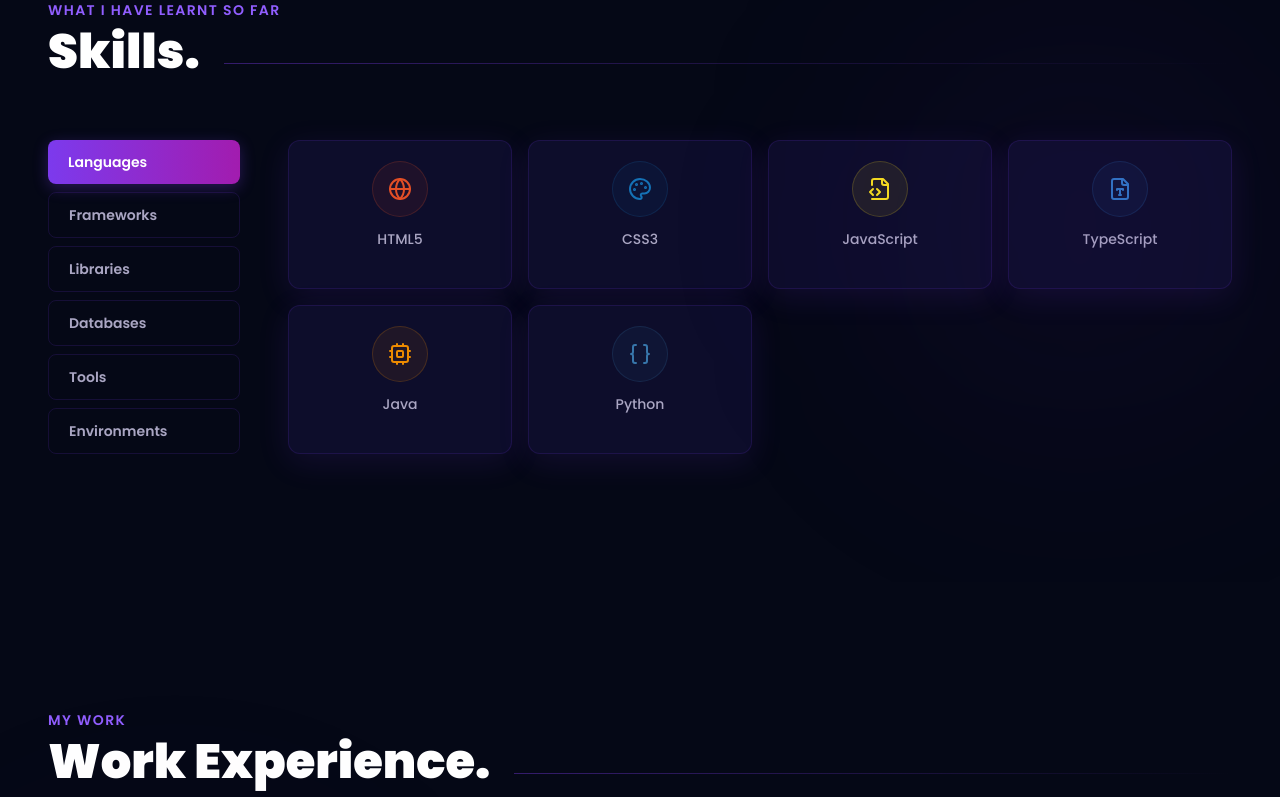
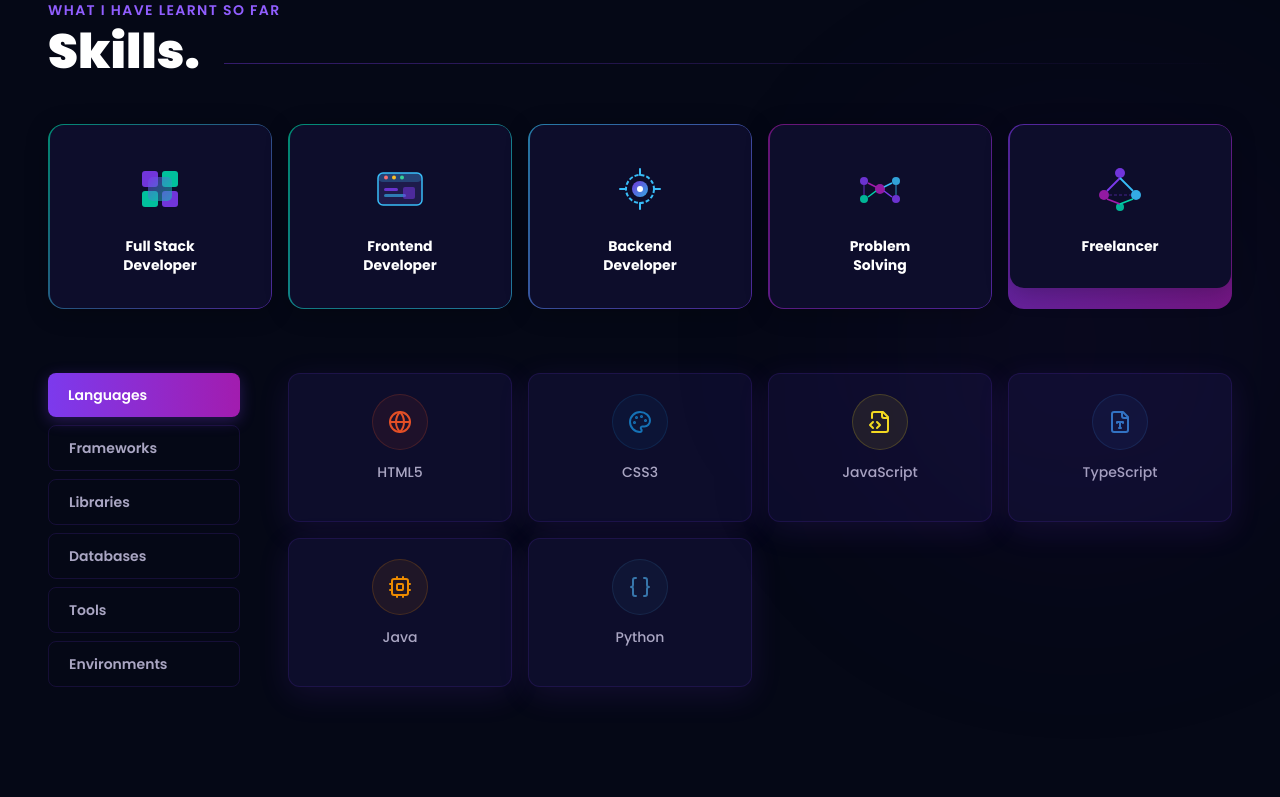
Before and after one commit to Zwubman/Portfolio, a React (Vite) app in the folder frontend/: page / in a window 1280 px wide. Shown: the part 2777-3574 px from the top of the page. Built offline with nearby package versions, Linux system fonts and the light colour scheme; no server answers.

Commit message:
feat: add specialty role cards and enhance skills section layout for improved presentation

```diff
--- a/frontend/src/components/sections/SkillsSection.jsx
+++ b/frontend/src/components/sections/SkillsSection.jsx
@@ -16,26 +16,117 @@ const iconMap = {
 const categories = ['Languages', 'Frameworks', 'Libraries', 'Databases', 'Tools', 'Environments'];
 
 const mockSkillsFallback = [
-  { id: 'l1', category: 'Languages',    name: 'HTML5',       icon_name: 'Globe',     color: '#e34f26' },
-  { id: 'l2', category: 'Languages',    name: 'CSS3',        icon_name: 'Palette',   color: '#1572b6' },
-  { id: 'l3', category: 'Languages',    name: 'JavaScript',  icon_name: 'FileCode2', color: '#f7df1e' },
-  { id: 'l4', category: 'Languages',    name: 'TypeScript',  icon_name: 'FileType',  color: '#3178c6' },
-  { id: 'l5', category: 'Languages',    name: 'Java',        icon_name: 'Cpu',       color: '#ed8b00' },
-  { id: 'l6', category: 'Languages',    name: 'Python',      icon_name: 'Braces',    color: '#3776ab' },
-  { id: 'fw1', category: 'Frameworks',  name: 'Tailwind CSS',icon_name: 'Palette',   color: '#38bdf8' },
-  { id: 'fw2', category: 'Frameworks',  name: 'Express.js',  icon_name: 'Zap',       color: '#7c3aed' },
-  { id: 'fw3', category: 'Frameworks',  name: 'NestJS',      icon_name: 'Box',       color: '#e0234e' },
-  { id: 'lib1', category: 'Libraries',  name: 'React',       icon_name: 'Atom',      color: '#61dafb' },
-  { id: 'lib2', category: 'Libraries',  name: 'Redux Toolkit',icon_name: 'Layers',   color: '#764abc' },
-  { id: 'db1', category: 'Databases',   name: 'MongoDB',     icon_name: 'HardDrive', color: '#47a248' },
-  { id: 'db2', category: 'Databases',   name: 'Firebase',    icon_name: 'Zap',       color: '#ffca28' },
-  { id: 'db3', category: 'Databases',   name: 'PostgreSQL',  icon_name: 'Database',  color: '#336791' },
-  { id: 'db4', category: 'Databases',   name: 'MySQL',       icon_name: 'Table2',    color: '#4479a1' },
-  { id: 't1',  category: 'Tools',       name: 'Git',         icon_name: 'GitBranch', color: '#f05032' },
-  { id: 't2',  category: 'Tools',       name: 'GitHub',      icon_name: 'GitBranch', color: '#915eff' },
-  { id: 't3',  category: 'Tools',       name: 'Postman',     icon_name: 'Server',    color: '#ff6c37' },
-  { id: 'e1',  category: 'Environments',name: 'Node.js',     icon_name: 'Server',    color: '#5fa04e' },
-  { id: 'e2',  category: 'Environments',name: 'Docker',      icon_name: 'Container', color: '#2496ed' },
+  { id: 'l1', category: 'Languages',    name: 'HTML5',        icon_name: 'Globe',     color: '#e34f26' },
+  { id: 'l2', category: 'Languages',    name: 'CSS3',         icon_name: 'Palette',   color: '#1572b6' },
+  { id: 'l3', category: 'Languages',    name: 'JavaScript',   icon_name: 'FileCode2', color: '#f7df1e' },
+  { id: 'l4', category: 'Languages',    name: 'TypeScript',   icon_name: 'FileType',  color: '#3178c6' },
+  { id: 'l5', category: 'Languages',    name: 'Java',         icon_name: 'Cpu',       color: '#ed8b00' },
+  { id: 'l6', category: 'Languages',    name: 'Python',       icon_name: 'Braces',    color: '#3776ab' },
+  { id: 'fw1', category: 'Frameworks',  name: 'Tailwind CSS', icon_name: 'Palette',   color: '#38bdf8' },
+  { id: 'fw2', category: 'Frameworks',  name: 'Express.js',   icon_name: 'Zap',       color: '#7c3aed' },
+  { id: 'fw3', category: 'Frameworks',  name: 'NestJS',       icon_name: 'Box',       color: '#e0234e' },
+  { id: 'lib1', category: 'Libraries',  name: 'React',        icon_name: 'Atom',      color: '#61dafb' },
+  { id: 'lib2', category: 'Libraries',  name: 'Redux Toolkit',icon_name: 'Layers',    color: '#764abc' },
+  { id: 'db1', category: 'Databases',   name: 'MongoDB',      icon_name: 'HardDrive', color: '#47a248' },
+  { id: 'db2', category: 'Databases',   name: 'Firebase',     icon_name: 'Zap',       color: '#ffca28' },
+  { id: 'db3', category: 'Databases',   name: 'PostgreSQL',   icon_name: 'Database',  color: '#336791' },
+  { id: 'db4', category: 'Databases',   name: 'MySQL',        icon_name: 'Table2',    color: '#4479a1' },
+  { id: 't1',  category: 'Tools',       name: 'Git',          icon_name: 'GitBranch', color: '#f05032' },
+  { id: 't2',  category: 'Tools',       name: 'GitHub',       icon_name: 'GitBranch', color: '#915eff' },
+  { id: 't3',  category: 'Tools',       name: 'Postman',      icon_name: 'Server',    color: '#ff6c37' },
+  { id: 'e1',  category: 'Environments',name: 'Node.js',      icon_name: 'Server',    color: '#5fa04e' },
+  { id: 'e2',  category: 'Environments',name: 'Docker',       icon_name: 'Container', color: '#2496ed' },
+];
+
+/* ── Specialty role cards ── */
+const specialtyCards = [
+  {
+    title: 'Full Stack\nDeveloper',
+    borderColors: ['#00d4aa', '#7c3aed'],
+    icon: (
+      <svg width="52" height="52" viewBox="0 0 52 52" fill="none" xmlns="http://www.w3.org/2000/svg">
+        <rect x="8"  y="8"  width="16" height="16" rx="3" fill="#7c3aed" opacity="0.9"/>
+        <rect x="28" y="8"  width="16" height="16" rx="3" fill="#00d4aa" opacity="0.9"/>
+        <rect x="8"  y="28" width="16" height="16" rx="3" fill="#00d4aa" opacity="0.9"/>
+        <rect x="28" y="28" width="16" height="16" rx="3" fill="#7c3aed" opacity="0.9"/>
+        <rect x="14" y="14" width="24" height="24" rx="5" fill="url(#fs_g)" opacity="0.55"/>
+        <defs>
+          <linearGradient id="fs_g" x1="0" y1="0" x2="1" y2="1">
+            <stop stopColor="#7c3aed"/><stop offset="1" stopColor="#00d4aa"/>
+          </linearGradient>
+        </defs>
+      </svg>
+    ),
+  },
+  {
+    title: 'Frontend\nDeveloper',
+    borderColors: ['#00d4aa', '#38bdf8'],
+    icon: (
+      <svg width="52" height="52" viewBox="0 0 52 52" fill="none" xmlns="http://www.w3.org/2000/svg">
+        <rect x="4" y="10" width="44" height="32" rx="5" fill="#1e1b4b" stroke="#38bdf8" strokeWidth="1.5"/>
+        <rect x="4" y="10" width="44" height="9"  rx="5" fill="#38bdf8" opacity="0.25"/>
+        <circle cx="12" cy="14.5" r="2" fill="#f87171"/>
+        <circle cx="20" cy="14.5" r="2" fill="#fbbf24"/>
+        <circle cx="28" cy="14.5" r="2" fill="#34d399"/>
+        <rect x="10" y="25" width="14" height="3" rx="1.5" fill="#7c3aed" opacity="0.8"/>
+        <rect x="10" y="31" width="22" height="3" rx="1.5" fill="#38bdf8" opacity="0.6"/>
+        <rect x="29" y="24" width="12" height="12" rx="2" fill="#7c3aed" opacity="0.5"/>
+      </svg>
+    ),
+  },
+  {
+    title: 'Backend\nDeveloper',
+    borderColors: ['#38bdf8', '#7c3aed'],
+    icon: (
+      <svg width="52" height="52" viewBox="0 0 52 52" fill="none" xmlns="http://www.w3.org/2000/svg">
+        <circle cx="26" cy="26" r="14" stroke="#38bdf8" strokeWidth="2" fill="none" strokeDasharray="4 2"/>
+        <circle cx="26" cy="26" r="8"  fill="url(#be_g)" opacity="0.9"/>
+        <path d="M26 12L26 6M26 46L26 40M12 26L6 26M46 26L40 26" stroke="#38bdf8" strokeWidth="2" strokeLinecap="round"/>
+        <circle cx="26" cy="26" r="3" fill="#ffffff"/>
+        <defs>
+          <linearGradient id="be_g" x1="0" y1="0" x2="1" y2="1">
+            <stop stopColor="#7c3aed"/><stop offset="1" stopColor="#38bdf8"/>
+          </linearGradient>
+        </defs>
+      </svg>
+    ),
+  },
+  {
+    title: 'Problem\nSolving',
+    borderColors: ['#a21caf', '#7c3aed'],
+    icon: (
+      <svg width="52" height="52" viewBox="0 0 52 52" fill="none" xmlns="http://www.w3.org/2000/svg">
+        <circle cx="26" cy="26" r="5"  fill="#a21caf" opacity="0.9"/>
+        <circle cx="10" cy="18" r="4"  fill="#7c3aed" opacity="0.85"/>
+        <circle cx="42" cy="18" r="4"  fill="#38bdf8" opacity="0.85"/>
+        <circle cx="10" cy="36" r="4"  fill="#00d4aa" opacity="0.85"/>
+        <circle cx="42" cy="36" r="4"  fill="#7c3aed" opacity="0.85"/>
+        <line x1="14" y1="20" x2="22" y2="24" stroke="#a21caf" strokeWidth="1.5"/>
+        <line x1="38" y1="20" x2="30" y2="24" stroke="#38bdf8" strokeWidth="1.5"/>
+        <line x1="14" y1="34" x2="22" y2="28" stroke="#00d4aa" strokeWidth="1.5"/>
+        <line x1="38" y1="34" x2="30" y2="28" stroke="#7c3aed" strokeWidth="1.5"/>
+        <line x1="10" y1="22" x2="10" y2="32" stroke="#7c3aed" strokeWidth="1.5" opacity="0.5"/>
+        <line x1="42" y1="22" x2="42" y2="32" stroke="#38bdf8" strokeWidth="1.5" opacity="0.5"/>
+      </svg>
+    ),
+  },
+  {
+    title: 'Freelancer',
+    borderColors: ['#7c3aed', '#a21caf'],
+    icon: (
+      <svg width="52" height="52" viewBox="0 0 52 52" fill="none" xmlns="http://www.w3.org/2000/svg">
+        <circle cx="26" cy="10" r="5"  fill="#7c3aed" opacity="0.9"/>
+        <circle cx="10" cy="32" r="5"  fill="#a21caf" opacity="0.9"/>
+        <circle cx="42" cy="32" r="5"  fill="#38bdf8" opacity="0.9"/>
+        <circle cx="26" cy="44" r="4"  fill="#00d4aa"  opacity="0.85"/>
+        <line x1="26" y1="15" x2="13" y2="28" stroke="#7c3aed" strokeWidth="1.8"/>
+        <line x1="26" y1="15" x2="39" y2="28" stroke="#38bdf8" strokeWidth="1.8"/>
+        <line x1="13" y1="36" x2="26" y2="41" stroke="#a21caf" strokeWidth="1.8"/>
+        <line x1="39" y1="36" x2="26" y2="41" stroke="#00d4aa" strokeWidth="1.8"/>
+        <line x1="15" y1="32" x2="37" y2="32" stroke="#7c3aed" strokeWidth="1.2" strokeDasharray="3 2" opacity="0.5"/>
+      </svg>
+    ),
+  },
 ];
 
 export default function SkillsSection() {
@@ -49,9 +140,9 @@ export default function SkillsSection() {
     return acc;
   }, {});
 
-  const availableTabs = categories.filter((c) => groupedSkills[c]?.length > 0);
-  const displayTab   = availableTabs.includes(activeTab) ? activeTab : availableTabs[0] || 'Languages';
-  const displaySkills = groupedSkills[displayTab] || [];
+  const availableTabs  = categories.filter((c) => groupedSkills[c]?.length > 0);
+  const displayTab     = availableTabs.includes(activeTab) ? activeTab : availableTabs[0] || 'Languages';
+  const displaySkills  = groupedSkills[displayTab] || [];
 
   return (
     <section
@@ -62,13 +153,14 @@ export default function SkillsSection() {
       <div className="absolute right-0 top-1/2 -translate-y-1/2 w-[400px] h-[400px] bg-violet-900/8 rounded-full blur-[120px] pointer-events-none" />
 
       <div className="max-w-7xl mx-auto px-6 sm:px-8 lg:px-12">
-        {/* Section label */}
+
+        {/* ── Section header ── */}
         <motion.div
           initial={{ opacity: 0, y: 20 }}
           whileInView={{ opacity: 1, y: 0 }}
           viewport={{ once: true }}
           transition={{ duration: 0.6 }}
-          className="mb-16"
+          className="mb-12"
         >
           <p className="text-sm font-semibold tracking-widest uppercase mb-2" style={{ color: 'var(--accent)' }}>
             What I have learnt so far
@@ -87,9 +179,56 @@ export default function SkillsSection() {
           </div>
         </motion.div>
 
+        {/* ── Specialty Role Cards ── */}
+        <div className="grid grid-cols-2 sm:grid-cols-3 lg:grid-cols-5 gap-4 mb-16">
+          {specialtyCards.map((card, idx) => (
+            <motion.div
+              key={card.title}
+              initial={{ opacity: 0, y: 24 }}
+              whileInView={{ opacity: 1, y: 0 }}
+              viewport={{ once: true }}
+              transition={{ duration: 0.45, delay: idx * 0.09 }}
+              whileHover={{ y: -6, scale: 1.03 }}
+              className="relative group cursor-default"
+            >
+              {/* Gradient border shell */}
+              <div
+                className="absolute inset-0 rounded-2xl transition-opacity duration-300 opacity-70 group-hover:opacity-100"
+                style={{
+                  background: `linear-gradient(135deg, ${card.borderColors[0]}, ${card.borderColors[1]})`,
+                  borderRadius: '16px',
+                }}
+              />
+              {/* Inner card (covers the gradient except the 1.5px border) */}
+              <div
+                className="relative m-[1.5px] flex flex-col items-center justify-center gap-4 py-8 px-4"
+                style={{
+                  backgroundColor: 'var(--bg-card)',
+                  borderRadius: '14px',
+                  boxShadow: '0 4px 24px rgba(0,0,0,0.25)',
+                }}
+              >
+                <div className="flex items-center justify-center w-16 h-16">
+                  {card.icon}
+                </div>
+                <p
+                  className="text-sm font-bold text-center leading-snug whitespace-pre-line"
+                  style={{ color: 'var(--text-primary)' }}
+                >
+                  {card.title}
+                </p>
+              </div>
+            </motion.div>
+          ))}
+        </div>
+
+        {/* ── Tech Skills ── */}
         {isLoading ? (
           <div className="flex justify-center py-20">
-            <div className="w-8 h-8 border-2 border-t-[#7c3aed] rounded-full animate-spin" style={{ borderColor: 'var(--border)', borderTopColor: '#7c3aed' }} />
+            <div
+              className="w-8 h-8 border-2 rounded-full animate-spin"
+              style={{ borderColor: 'var(--border)', borderTopColor: '#7c3aed' }}
+            />
           </div>
         ) : (
           <div className="flex flex-col lg:flex-row gap-12">
```
